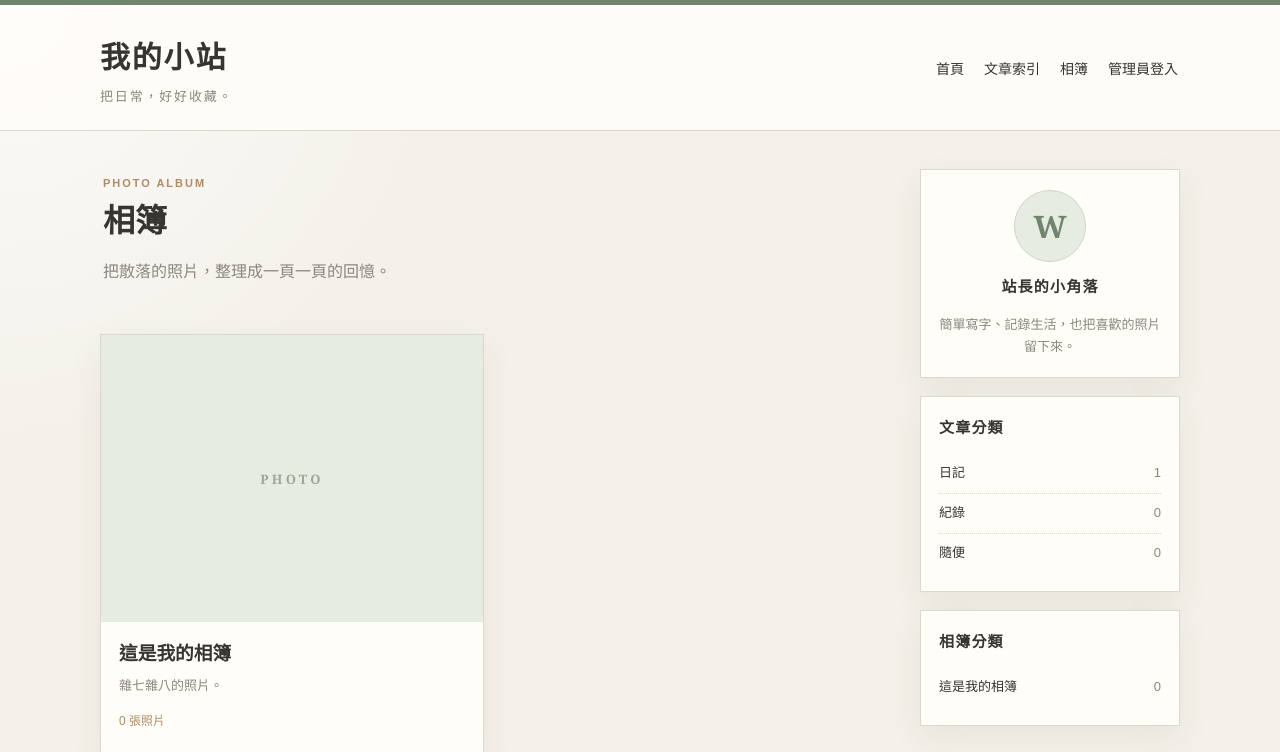
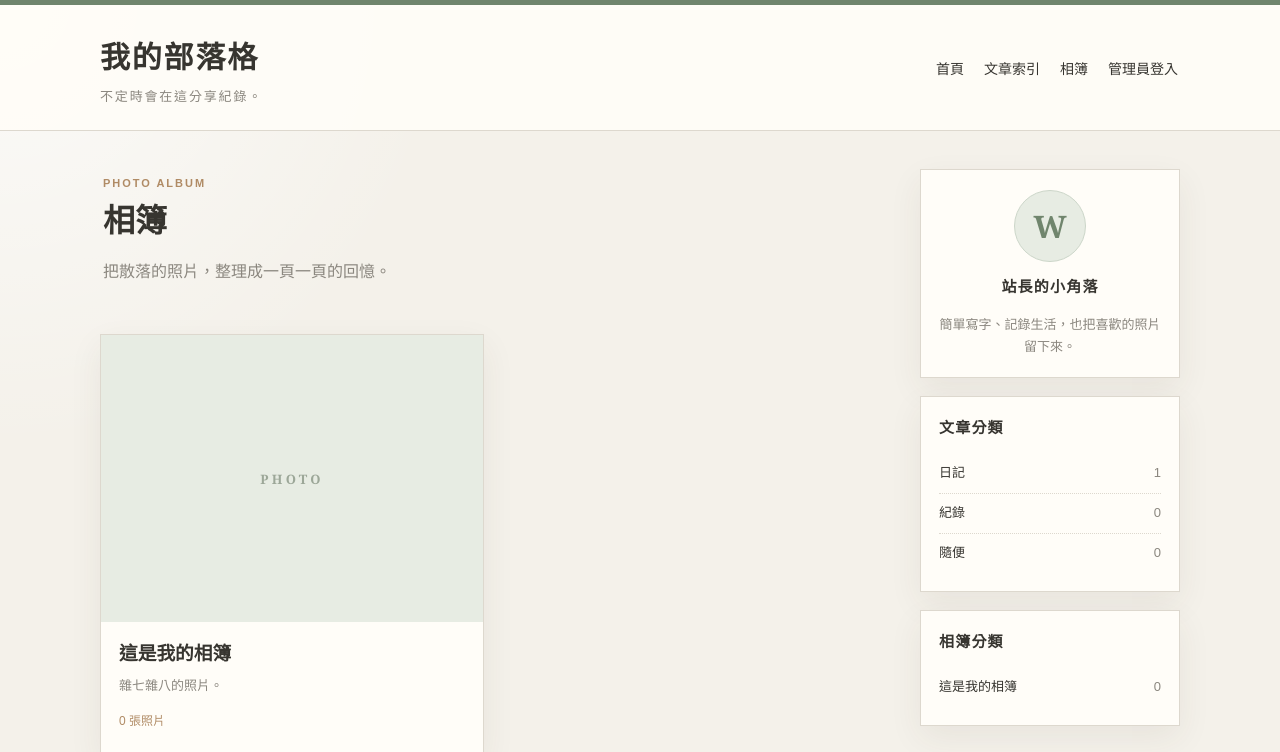
Before and after one commit to hong770/blog, a Flask app: page /albums in a window 1280 px wide. Shown: the top 752 px of the page. Run offline with Flask 3, Linux system fonts and the light colour scheme; data comes from the database, SQL or seed files in the repository; data that the repository does not hold is empty.

Commit message:
Update title and tagline in base.html

```diff
--- a/blog/templates/base.html
+++ b/blog/templates/base.html
@@ -3,15 +3,15 @@
 <head>
   <meta charset="utf-8">
   <meta name="viewport" content="width=device-width, initial-scale=1">
-  <title>{% block title %}我的小站{% endblock %}</title>
+  <title>{% block title %}我的部落格{% endblock %}</title>
   <link rel="stylesheet" href="{{ url_for('static', filename='style.css') }}">
 </head>
 <body>
   <header class="site-header">
     <div class="wrap header-inner">
       <div>
-        <a class="brand" href="{{ url_for('index') }}">我的小站</a>
-        <p class="tagline">把日常，好好收藏。</p>
+        <a class="brand" href="{{ url_for('index') }}">我的部落格</a>
+        <p class="tagline">不定時會在這分享紀錄。</p>
       </div>
       <nav class="top-nav">
         <a href="{{ url_for('index') }}">首頁</a>
```
